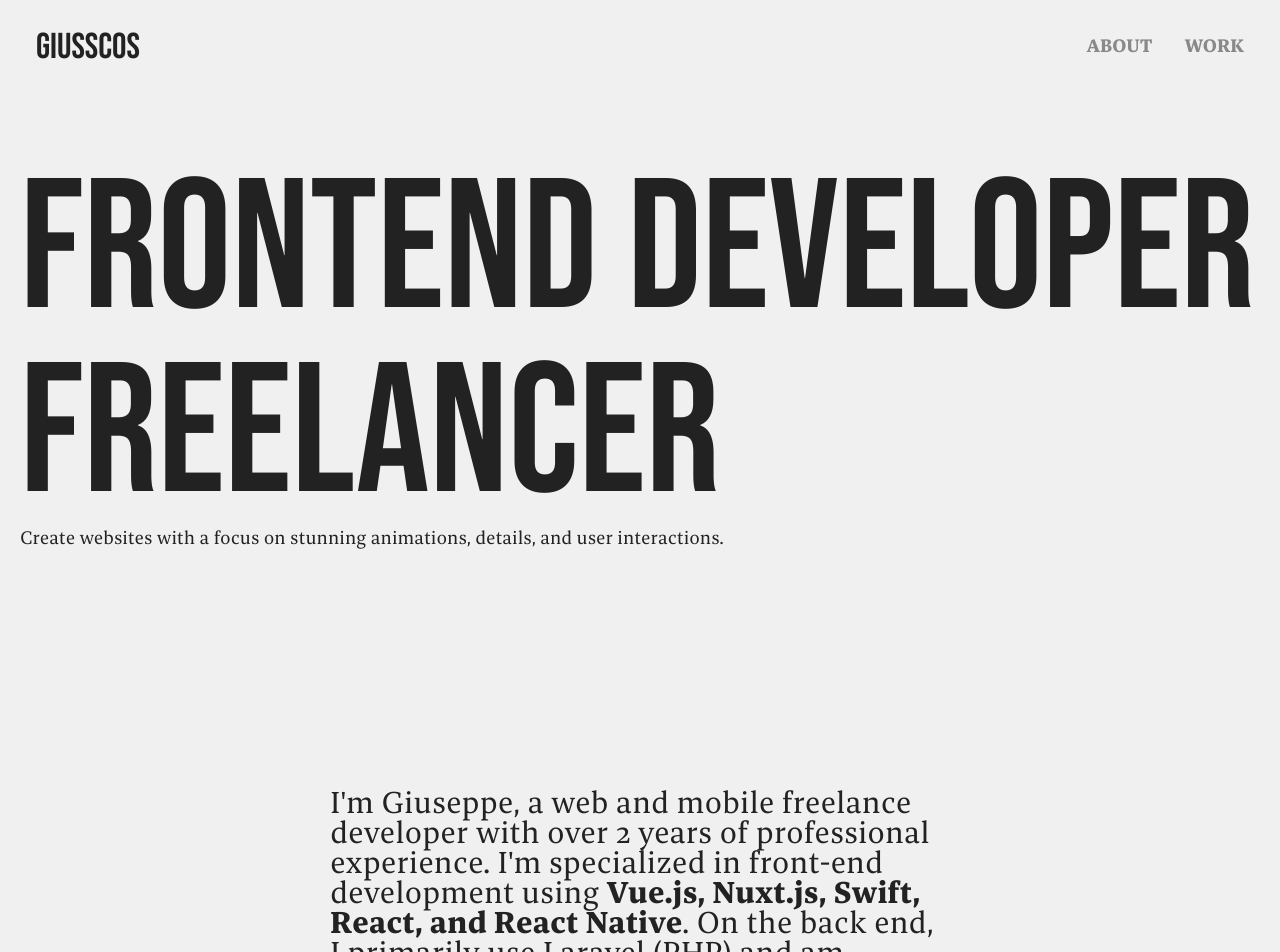
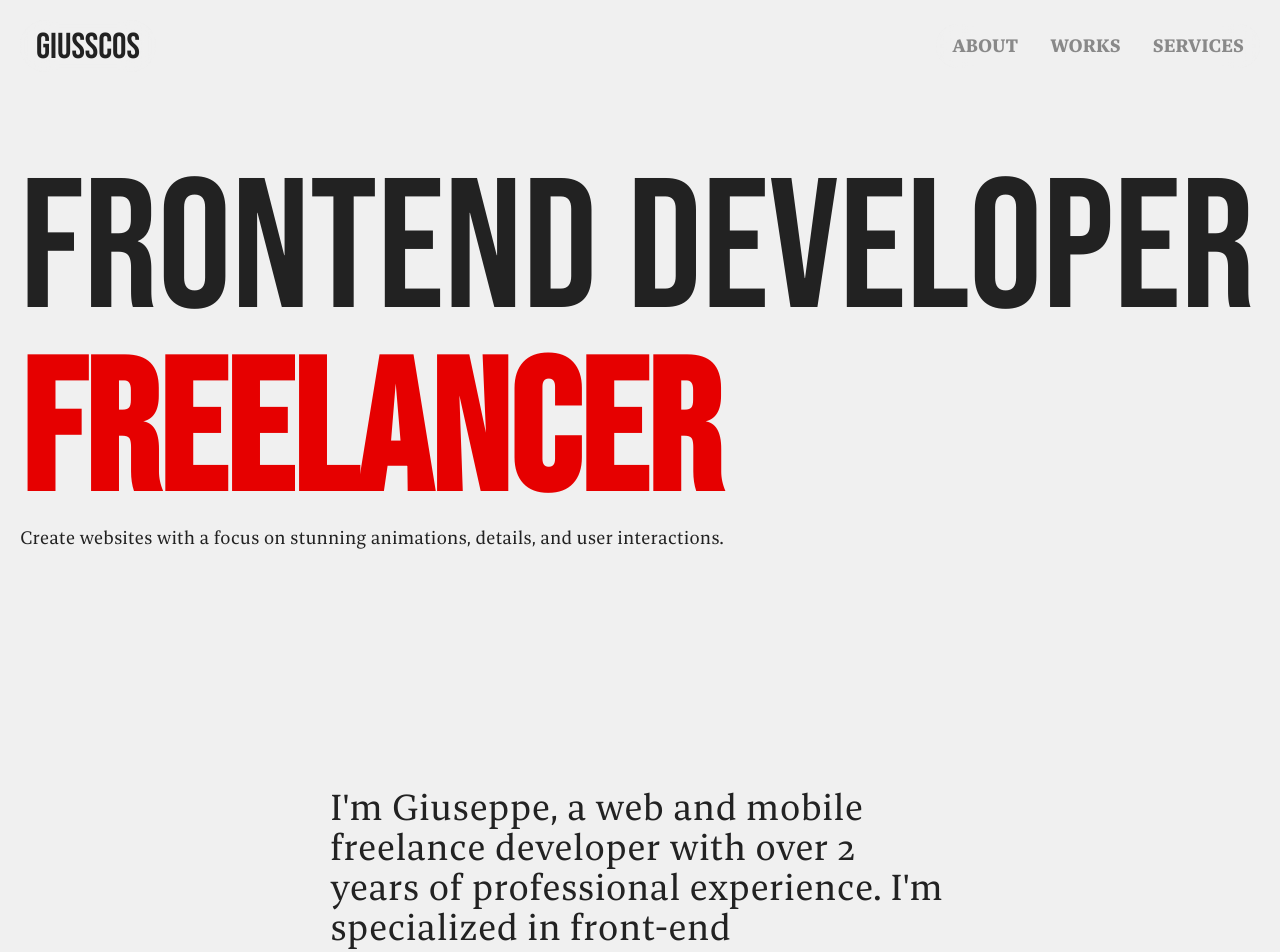
Before and after one commit to giusscos/portfolio-v2, a Nuxt app: page / in a window 1280 px wide. Shown: the top 952 px of the page. Built offline with nearby package versions, Linux system fonts and the light colour scheme.

Commit message:
Add services section and minor fix

```diff
--- a/assets/css/tailwiind.css
+++ b/assets/css/tailwiind.css
@@ -2,39 +2,43 @@
 @tailwind components;
 @tailwind utilities;
 
-@layer base{
+@layer base {
   section {
-    @apply py-20
+    @apply py-20;
+  }
+
+  b {
+    @apply text-error;
   }
 }
 
 @layer components {
   .btn-primary {
-    @apply py-2 px-5 bg-bg text-text font-bold rounded-full hover:bg-text hover:text-bg focus:outline-none focus:ring focus:ring-current focus:ring-opacity-75 transition-300-standard;
+    @apply py-2 px-5 bg-bg/75 hover:bg-text/85 backdrop-blur-lg text-text hover:text-bg font-bold rounded-full focus:outline-none focus:ring focus:ring-current focus:ring-opacity-75 transition-300-standard;
   }
 
   .btn-secondary {
-    @apply py-2 px-5 bg-text text-bg font-bold rounded-full hover:bg-bg hover:text-text focus:outline-none focus:ring focus:ring-current focus:ring-opacity-75 transition-300-standard;
+    @apply py-2 px-5 bg-text/85 hover:bg-bg/75 backdrop-blur-lg text-bg hover:text-text font-bold rounded-full focus:outline-none focus:ring focus:ring-current focus:ring-opacity-75 transition-300-standard;
   }
 
   .btn-without-bg {
     @apply py-2 px-5 font-bebas rounded-full hover:underline underline-offset-1 focus:outline-none focus:ring focus:ring-current focus:ring-opacity-75 transition-300-standard;
   }
 
-  .title-big{
+  .title-big {
     @apply font-bebas text-7xl lg:text-[14.4vw] leading-none;
   }
 
-  .title-medium{
+  .title-medium {
     @apply font-bebas text-4xl lg:text-[5vw] leading-none;
   }
 
   .paragraph-small {
-    @apply text-sm lg:text-lg
+    @apply text-sm lg:text-lg;
   }
 
   .paragraph-medium {
-    @apply text-xl sm:text-2xl lg:text-3xl
+    @apply text-2xl sm:text-3xl lg:text-4xl;
   }
 }
 
--- a/components/HomeAboutMe.vue
+++ b/components/HomeAboutMe.vue
@@ -6,10 +6,10 @@
       About me
     </h2>
     <div class="grid justify-items-center">
-      <p class="paragraph-medium leading-none w-full lg:w-1/2">
+      <p class="paragraph-medium w-full lg:w-1/2">
         I'm Giuseppe, a web and mobile freelance developer with over 2 years of professional experience. I'm specialized
         in
-        front-end development using <b>Vue.js, Nuxt.js, Swift, React, and React Native</b>. On the back end, I primarily
+        front-end development using <b>Vue</b>, <b>Nuxt</b>, <b>React</b>, <b>Next</b> and <b>React Native</b>. On the back end, I primarily
         use Laravel (PHP) and am currently exploring serverless solutions like <b>Supabase</b>, which I find highly
         promising.
         <br>
--- a/components/HomeJumbo.vue
+++ b/components/HomeJumbo.vue
@@ -3,7 +3,7 @@
 <template>
   <section id="home">
     <h2 class="title-big">
-      Frontend Developer <br>freelancer
+      Frontend Developer <br> <b>freelancer</b>
     </h2>
     <p class="paragraph-small leading-none w-2/3 lg:w-3/5">
       Create websites with a focus on stunning animations, details, and user interactions.
--- a/components/HomeJumboV2.vue
+++ b/components/HomeJumboV2.vue
@@ -3,33 +3,33 @@
 <template>
   <section id="home">
     <div class="grid gap-2 grid-cols-12 font-bebas">
-      <div class="col-span-6 border-2 border-text/10 rounded-3xl">
+      <div class="col-span-6 border-2 border-text rounded-3xl">
         <p class="text-5xl py-20">
           giusscos
         </p>
       </div>
-      <div class="col-span-3 border-2 border-text/10 rounded-3xl p-5">
+      <div class="col-span-3 border-2 border-text rounded-3xl p-5">
         <p class="text-xl py-20">
           giusscos@icloud.com
         </p>
       </div>
-      <div class="col-span-3 border-2 border-text/10 rounded-3xl p-5">
+      <div class="col-span-3 border-2 border-text rounded-3xl p-5">
         <p class="text-xl py-20">
           Local time
         </p>
       </div>
 
-      <div class="col-span-6 border-2 border-text/10 rounded-3xl">
+      <div class="col-span-6 border-2 border-text rounded-3xl">
         <h1 class="text-5xl py-20">
           Freelance Frontend Developer
         </h1>
       </div>
-      <div class="col-span-3 border-2 border-text/10 rounded-3xl p-5">
+      <div class="col-span-3 border-2 border-text rounded-3xl p-5">
         <p class="text-xl py-20">
           Lorem ipsum dolor sit amet, consectetur adipisicing elit. Itaque est impedit quae?
         </p>
       </div>
-      <div class="col-span-3 border-2 border-text/10 rounded-3xl p-5">
+      <div class="col-span-3 border-2 border-text rounded-3xl p-5">
         <p class="text-xl py-20">
           Lorem ipsum dolor sit amet consectetur adipisicing elit. Odit laboriosam ex corrupti alias vitae nemo quaerat
         </p>
--- /dev/null
+++ b/components/HomeServices.vue
@@ -0,0 +1,46 @@
+<script setup lang="ts">
+const services = ref([
+  {
+    title: 'Consult',
+    desc: `In a meeting or chat, we'll discuss your project, ideas, and goals.
+    I'll guide you step by step through defining the structure, design, and features that best suit your needs, helping you make informed decisions.
+    The aim is to create a website that fully reflects your vision, optimized both aesthetically and functionally.`,
+  },
+  {
+    title: 'Design',
+    desc: `I will create a visual-only version of your project, allowing you to review and refine the design.
+    This mockup will give you a clear idea of the final look and feel of the website.
+    This approach ensures that the design aligns perfectly with your expectations before development begins.`,
+  },
+  {
+    title: 'Develop',
+    desc: `The website will be developed using the latest technologies available, ensuring optimal performance and security.
+    The project will be fully responsive, adapting to all devices, and accessible to every type of user providing a seamless experience across all platforms.`,
+  },
+  {
+    title: 'Test',
+    desc: `The website will be rigorously tested across different devices and browsers to identify and resolve any potential issues or areas that need improvement.
+    This process ensures that the site performs flawlessly in terms of functionality, design, and responsiveness, delivering a consistent user experience regardless of the platform.`,
+  },
+]);
+</script>
+
+<template>
+  <section id="services">
+    <h2 class="title-medium uppercase mb-10">
+      Recent works
+    </h2>
+    <div class="grid grid-cols-1 md:grid-cols-2 xl:grid-cols-4 gap-6">
+      <div v-for="(element, index) in services" :key="'service-' + index"
+        class="w-full h-full p-5 border-2 border-text rounded-xl flex flex-col gap-20">
+        <span class="paragraph-medium font-tanker text-error font-semibold">.0{{ index + 1 }}</span>
+        <div class="grow text-right h-full flex flex-col">
+          <h2 class="title-medium font-bebas">{{ element.title }}</h2>
+          <p class="paragraph-small leading-6 grow">{{ element.desc }}</p>
+        </div>
+      </div>
+    </div>
+  </section>
+</template>
+
+<style scoped></style>
--- a/components/HomeWorkV2.vue
+++ b/components/HomeWorkV2.vue
@@ -43,7 +43,7 @@ onMounted(() => {
 </script>
 
 <template>
-  <section id="work">
+  <section id="works">
     <h2 class="title-medium uppercase mb-10">
       Recent works
     </h2>
--- a/components/NavDesktop.vue
+++ b/components/NavDesktop.vue
@@ -10,9 +10,15 @@
         </NuxtLink>
       </li>
       <li class="">
-        <NuxtLink to="#work"
+        <NuxtLink to="#works"
           class="font-bold text-lg uppercase text-text/50 hover:text-text transition-150-standard">
-          Work
+          Works
+        </NuxtLink>
+      </li>
+      <li class="">
+        <NuxtLink to="#services"
+          class="font-bold text-lg uppercase text-text/50 hover:text-text transition-150-standard">
+          Services
         </NuxtLink>
       </li>
     </ul>
--- a/components/NavMobile.vue
+++ b/components/NavMobile.vue
@@ -9,36 +9,18 @@ const routes = ref([
   {
     text: 'About',
     path: '#about',
-    title: 'Visit about myself page'
+    title: 'Look at about myself'
   },
   {
-    text: 'Work',
-    path: '#work',
-    title: 'Visit my works page'
-  }
-])
-
-const socials = ref([
-  {
-    text: 'Git',
-    path: 'https://github.com/giusscos',
-    title: 'Visit my GitHub account'
+    text: 'Works',
+    path: '#works',
+    title: 'Look at my works'
   },
   {
-    text: 'Lin',
-    path: 'https://linkedin.com/in/giuseppe-cosenza',
-    title: 'Visit my LinkedIn account'
-  },
-  {
-    text: 'Tel',
-    path: 'https://t.me/giusscos',
-    title: 'Send me a message on Telegram'
-  },
-  {
-    text: 'X',
-    path: 'https://x.com/giusscos',
-    title: 'Visit my X account'
-  },
+    text: 'Services',
+    path: '#services',
+    title: 'Look at my services'
+  }
 ])
 
 function closeMenuToggle() {
@@ -56,13 +38,13 @@ onMounted(() => {
 
 <template>
   <nav :class="{ 'translate-x-[100vw]': !menuToggle, 'translate-x-0': menuToggle }"
-    class="lg:hidden fixed z-20 top-0 right-0 w-full max-w-full sm:w-fit sm:max-w-fit h-fit max-h-fit py-5 px-5 sm:rounded-l-2xl text-bg bg-text/85 backdrop-blur-lg backdrop-saturate-200 shadow-lg transition-300-standard">
+    class="lg:hidden fixed z-20 top-0 right-0 w-full max-w-full sm:w-fit sm:max-w-fit h-fit max-h-fit p-5 sm:rounded-l-2xl text-bg bg-text/85 backdrop-blur-lg backdrop-saturate-200 shadow-lg transition-300-standard">
 
     <button type="button" @click="closeMenuToggle" class="block ml-auto btn-secondary uppercase font-tanker">
       Close
     </button>
 
-    <ul class="flex gap-10 my-5">
+    <ul class="flex flex-col md:flex-row gap-x-6 md:gap-x-12 gap-y-2 md:gap-y-8 my-5">
       <li v-for="(element, index) in routes" :key="'route-' + index">
         <NuxtLink :to="element.path" :title="element.title"
           class="font-extrabold font-bebas text-5xl uppercase text-bg/75 hover:text-bg transition-150-standard">
@@ -88,7 +70,7 @@ onMounted(() => {
           giusscos@icloud.com
         </a>
       </li>
-      <li class="font-normal text-sm text-bg cursor-wait">
+      <li class="font-normal font-tanker text-sm text-bg cursor-wait">
         Local Time: {{ time }}
       </li>
     </ul>
--- a/pages/index.vue
+++ b/pages/index.vue
@@ -4,6 +4,7 @@
   <HomeJumbo />
   <HomeAboutMe />
   <HomeWorkV2 />
+  <HomeServices />
 </template>
 
 <style scoped></style>
```
